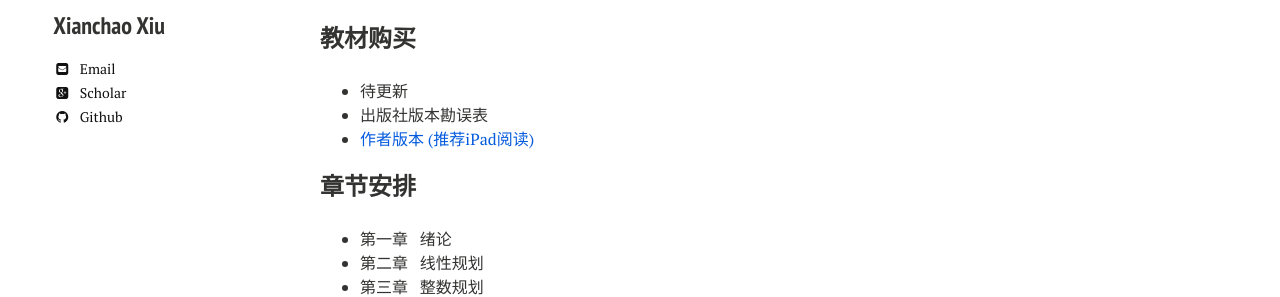
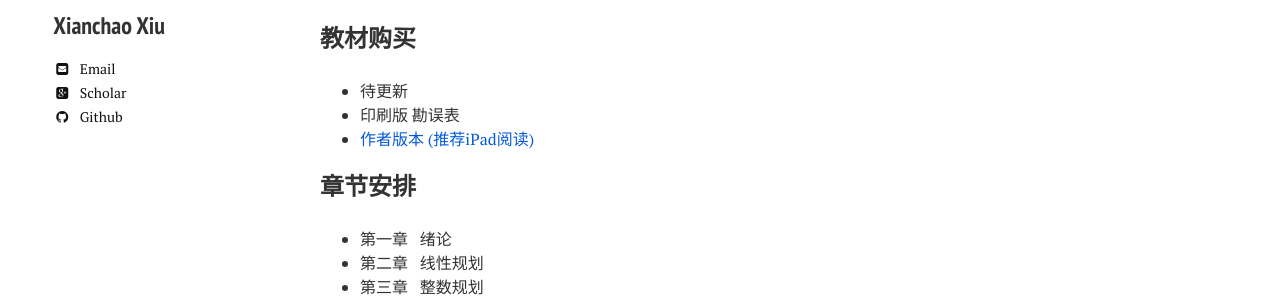
Before and after one commit to xianchaoxiu/xianchaoxiu.github.io, a Jekyll site: the page built from chinese/course/OR/index.md, in a window 1280 px wide. Shown: the part 224-521 px from the top of the page. Built offline with Jekyll 4.4.1, drawn with Linux system fonts in a browser that asks for light colours; nearby versions of some CDN libraries.

Commit message:
Update index.md

```diff
--- a/chinese/course/OR/index.md
+++ b/chinese/course/OR/index.md
@@ -12,7 +12,7 @@ share: false
 
 ### 教材购买
 * 待更新<br>
-* 出版社版本勘误表<br>
+* 印刷版 勘误表<br>
 * <a href="../chinese/course/OR/运筹学导论.pdf" class="textlink" target="_blank"> 作者版本 (推荐iPad阅读)</a> <br>
 
 
```
